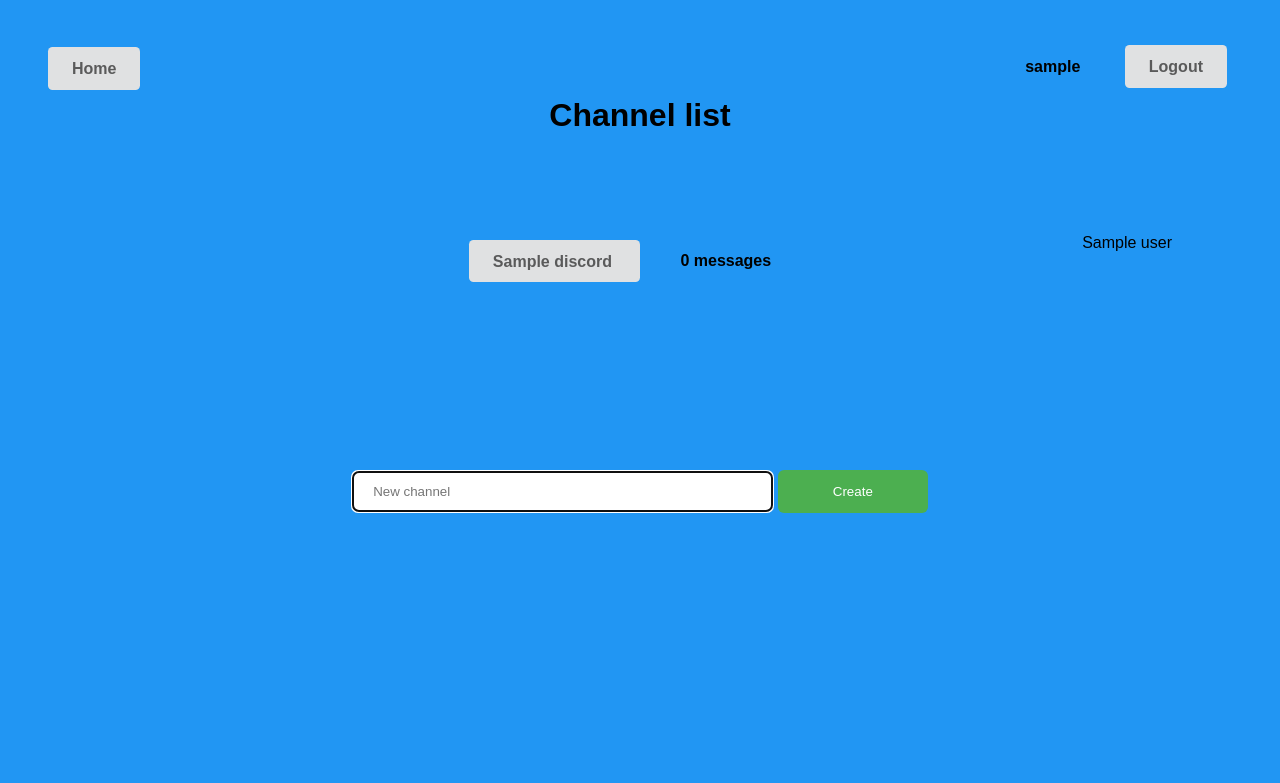
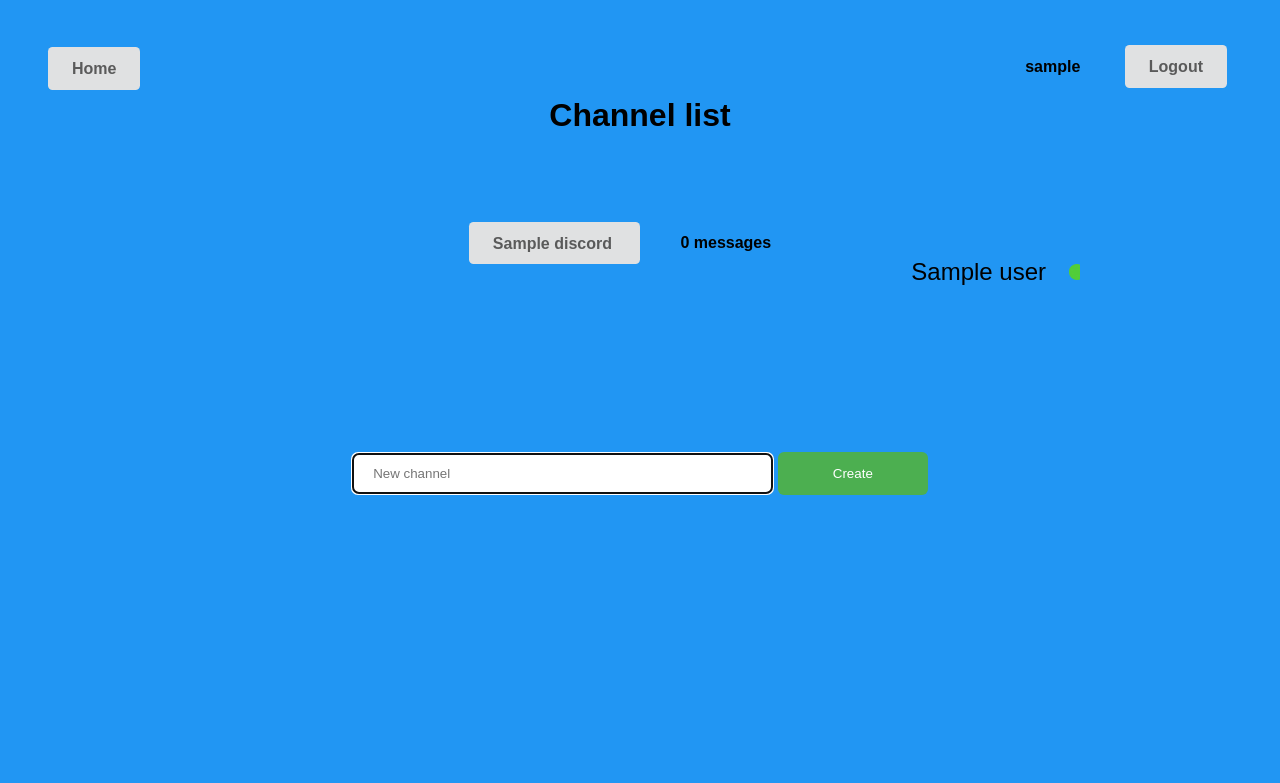
Before and after one commit to pacome35220/my_chat, a Node project: template views/list.ejs in a window 1280 px wide. Shown: the top 783 px of the page. Run offline with Node 20 templates, Linux system fonts and the light colour scheme; the template is opened without the code that fills it: most values are stand-ins (such as "Sample title", 1, 10 or a date in 2020).

Commit message:
adding connected users list + src/ directory

```diff
--- a/package.json
+++ b/package.json
@@ -1,11 +1,11 @@
 {
 	"name": "my_chat",
-	"version": "4.4.0",
+	"version": "4.5.0",
 	"description": "A chat server with nodejs",
 	"main": "app.js",
 	"scripts": {
-		"start": "node app.js",
-		"dev": "nodemon app.js"
+		"start": "node src/app.js",
+		"dev": "nodemon src/app.js"
 	},
 	"author": "Pacôme Françon <pacome.francon@epitech.eu>",
 	"license": "ISC",
--- a/views/list.ejs
+++ b/views/list.ejs
@@ -18,13 +18,15 @@
 		<span> <%= username %> </span>
 		<a href="/logout"> Logout </a>
 	</div>
+
 	<h1>Channel list</h1>
 
 	<div id="user_list">
 		<% for (var i = 0; i < users.length; i++) { %>
-			<a>
+			<p>
 				<%= users[i] %>
-			</a><br>
+				<img src="connected.png" alt="Connecté" >
+			</p>
 			<% }; %>
 	</div>
 
@@ -35,11 +37,12 @@
 			</a>
 			<span> <%= discord[i].history.length - 1 %> messages </span>
 		</div>
-		<% }; %>
-			<form id="new_channel" action="/list" method="post">
-				<input type="text" name="new_channel" placeholder="New channel" size="25" autocomplete="off" autofocus required />
-				<input type="submit" value="Create" />
-			</form>
+	<% }; %>
+
+	<form id="new_channel" action="/list" method="post">
+		<input type="text" name="new_channel" placeholder="New channel" size="25" autocomplete="off" autofocus required />
+		<input type="submit" value="Create" />
+	</form>
 </body>
 
 </html>
--- a/views/style/list.css
+++ b/views/style/list.css
@@ -24,12 +24,21 @@ h1 {
 }
 
 #user_list {
-	text-align: right;
-	margin: 100px 100px 0 0;
-	list-style-type: none;
+	position: absolute;
+	height: 550px;
+	width: 180px;
+	float: right;
+	right: 200px;
+	overflow: auto;
+	font-size: 150%;
+	text-align: center;
 }
 
-#user_list li {
+#user_list img {
+	position: relative;
+	left: 16px;
+	width: 16px;
+	height: 16px;
 }
 
 #new_channel {
```
Also changed, not shown: CHANGELOG.md, src/app.js (renamed from app.js), src/discord.js (renamed from discord.js), src/routes/index.js (renamed from routes/index.js), src/routes/list.js (renamed from routes/list.js), views/connected.png (added).
